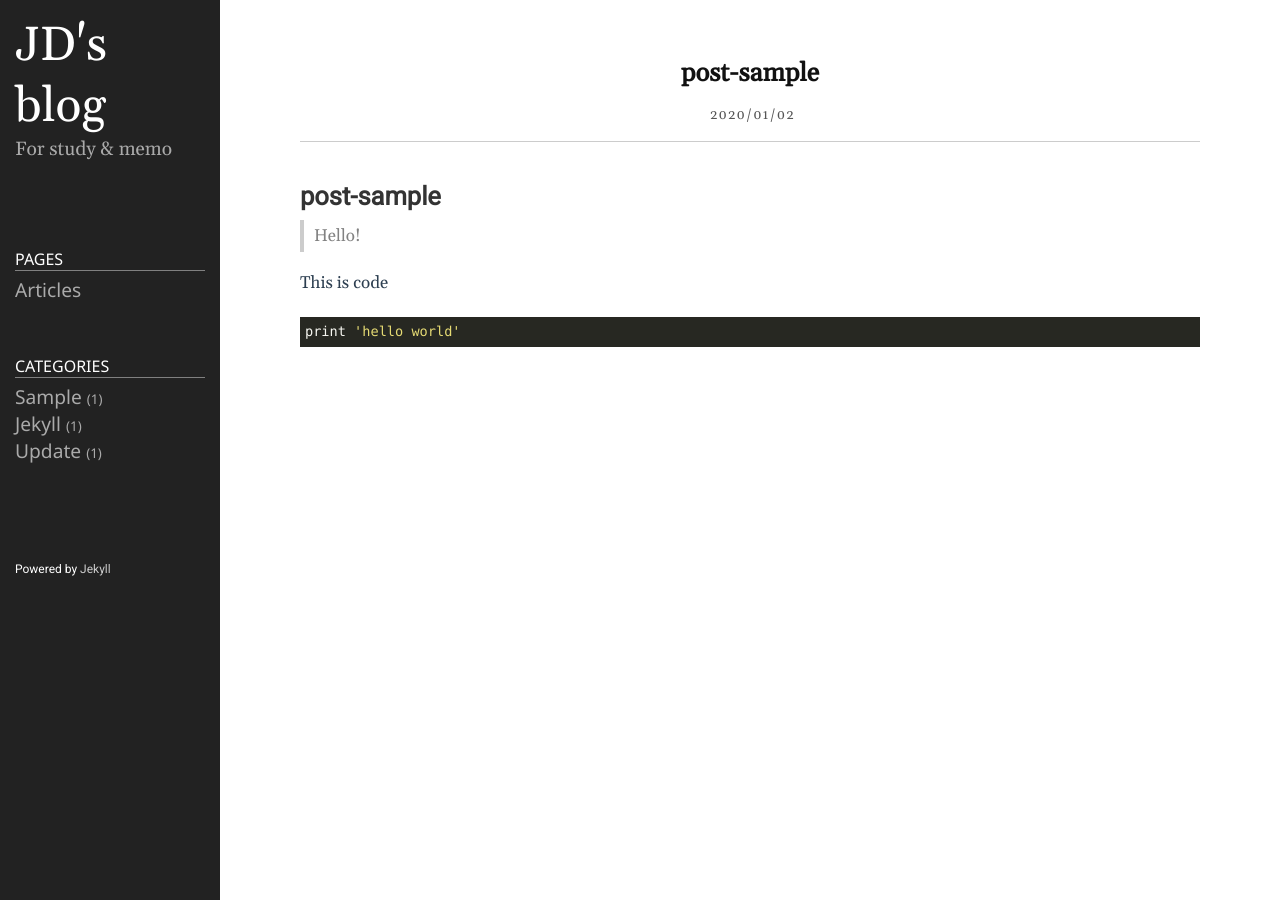
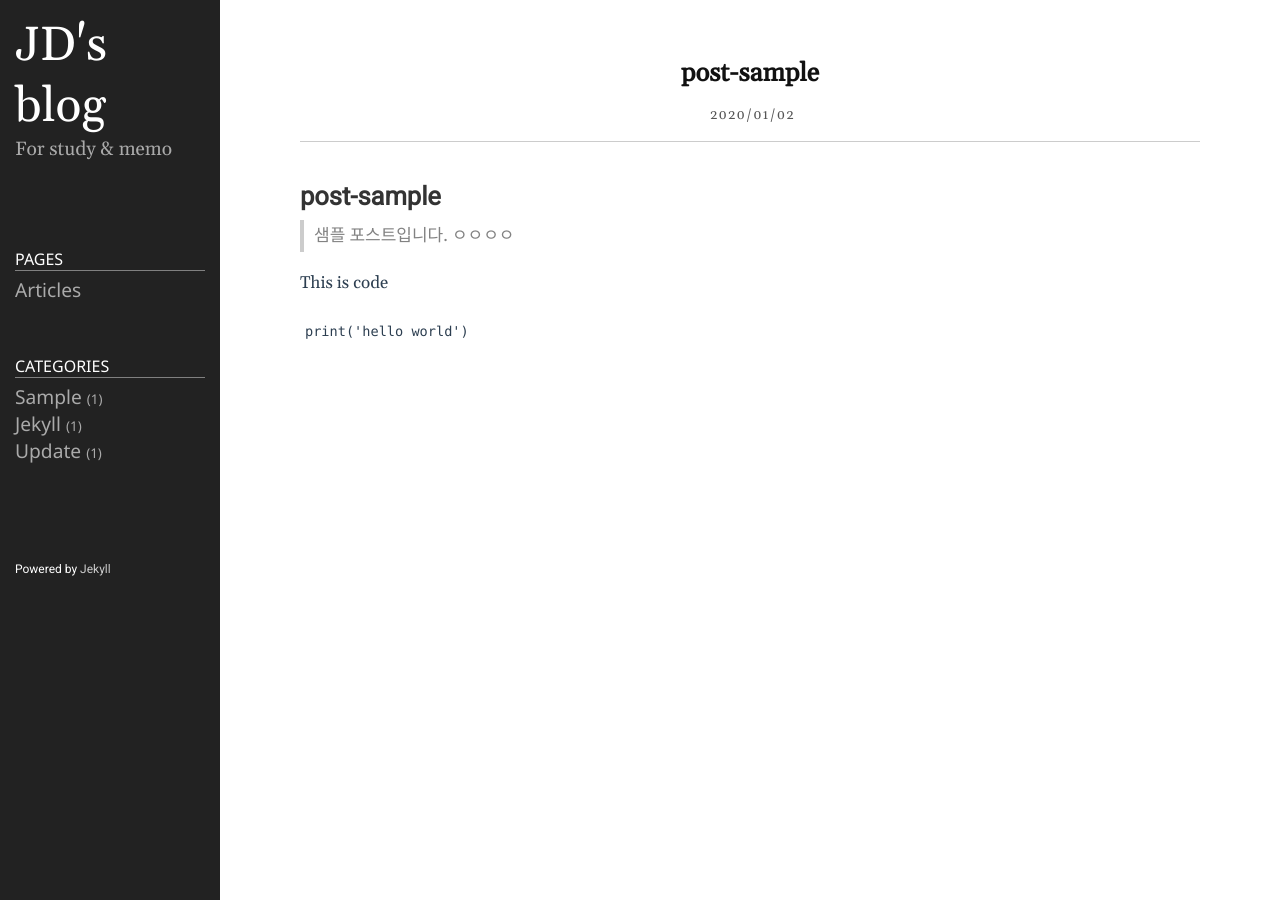
Before and after one commit to Jaeduk-Lee/Jaeduk-Lee.github.io, a Jekyll site: the page built from _posts/2020-01-02-post1.markdown, in a window 1280 px wide. Built offline with Jekyll 4.4.1, drawn with Linux system fonts in a browser that asks for light colours.

Commit message:
posting test

````diff
--- a/_posts/2020-01-02-post1.markdown
+++ b/_posts/2020-01-02-post1.markdown
@@ -5,9 +5,10 @@ date: 2020-01-02 19:20:23 +0900
 category: sample
 ---
 # post-sample
-> Hello!
+> 샘플 포스트입니다.
+>ㅇㅇㅇㅇ
 
 This is code
-```ruby
-print 'hello world'
+```Python
+print('hello world')
 ```
````
